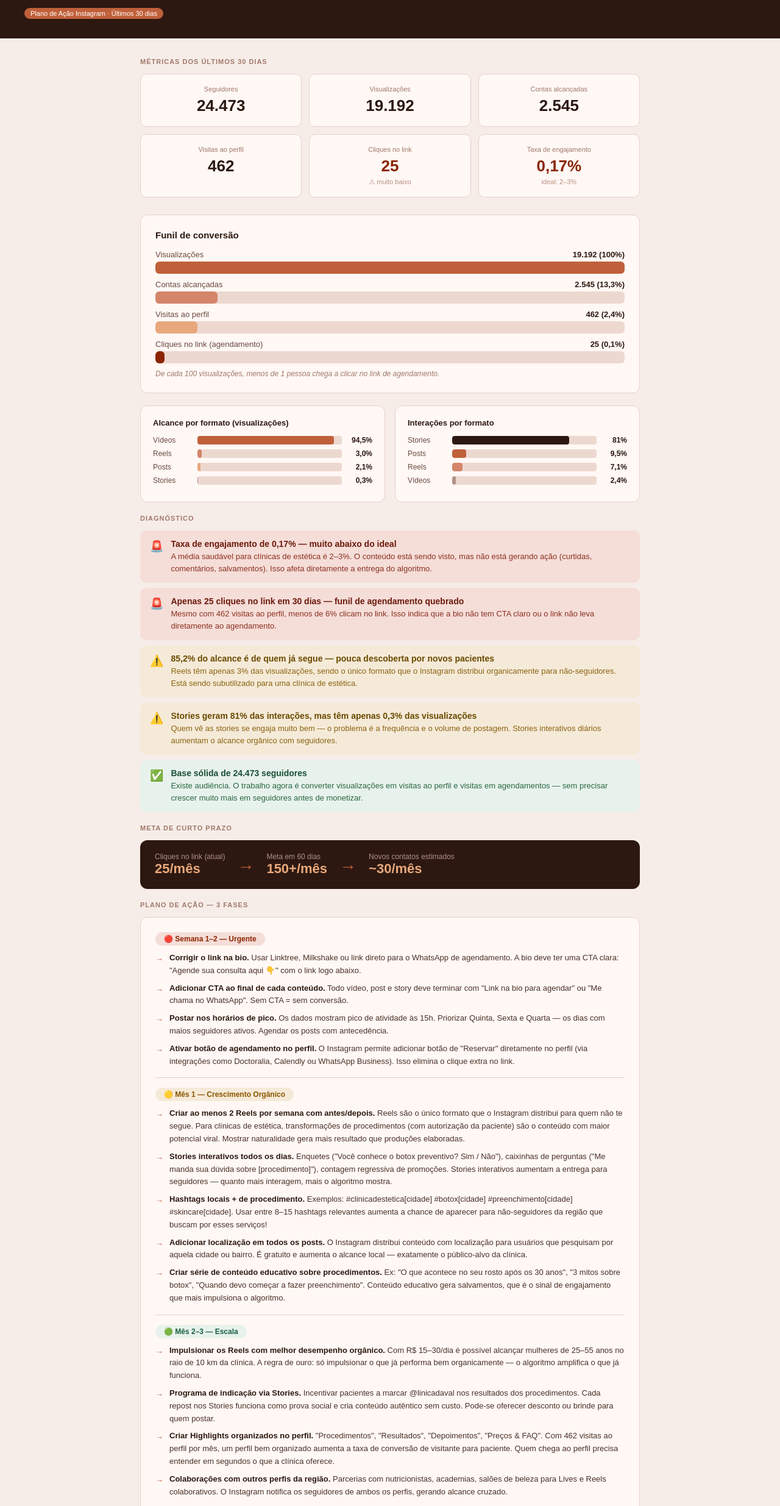
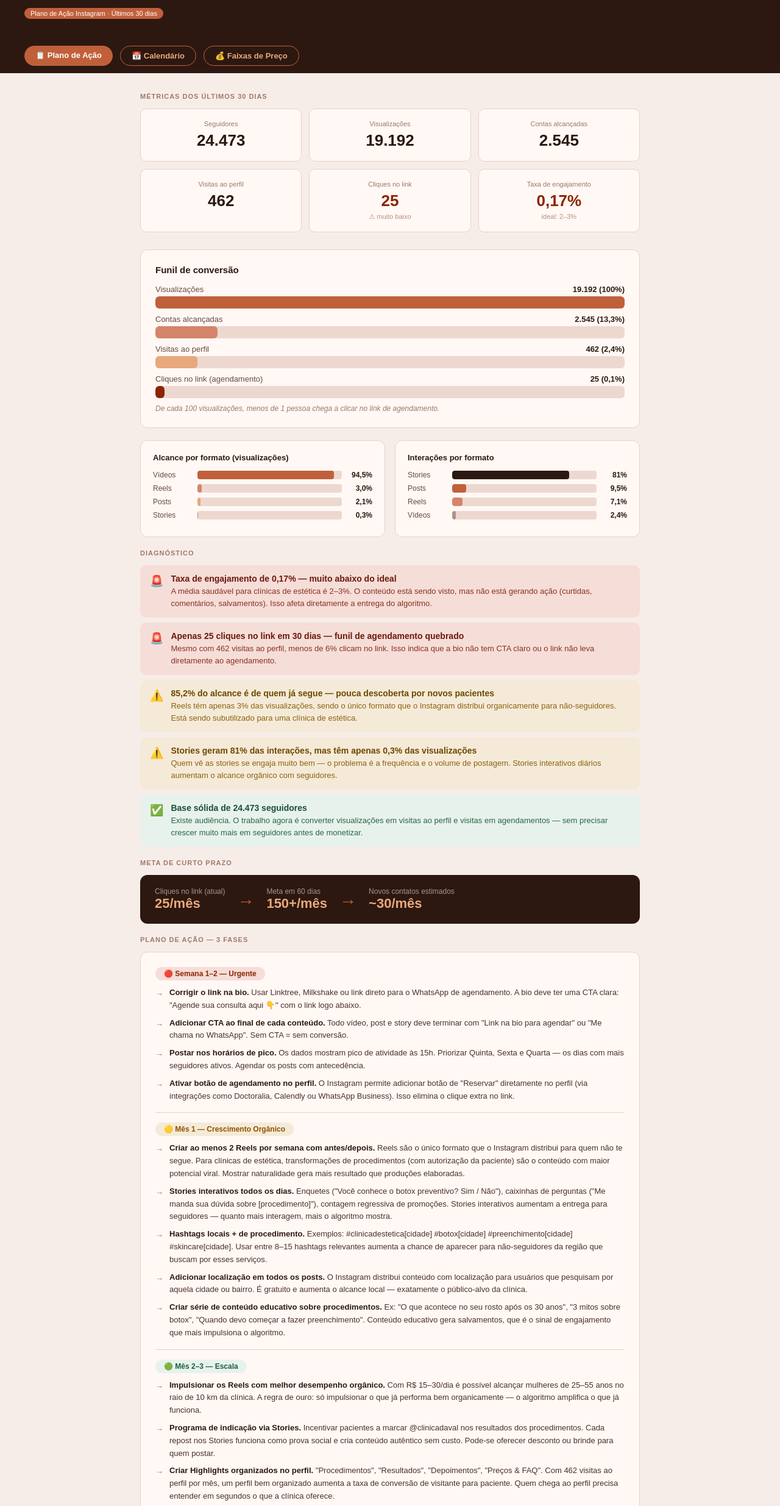
Before and after one commit to eldermartins-max/clinicadaval-instagram, a plain HTML site: page index.html in a window 1280 px wide. Shown: the part 83-2553 px from the top of the page at 61% size. Drawn offline with Linux system fonts and the light colour scheme.

Commit message:
Update index.html

```diff
--- a/index.html
+++ b/index.html
@@ -50,7 +50,7 @@
 
   .diagnosis { margin-bottom: 20px; }
   .diag-item { display: flex; gap: 12px; align-items: flex-start; padding: 14px 16px; border-radius: 10px; margin-bottom: 8px; }
-  .diag-icon { font-size: 18px; flex-shrink: `; margin-top: 1px; }
+  .diag-icon { font-size: 18px; flex-shrink: 0; margin-top: 1px; }
   .diag-item h4 { font-size: 14px; font-weight: 700; margin-bottom: 3px; }
   .diag-item p { font-size: 13px; line-height: 1.5; }
   .diag-danger { background: #F5DDD8; }
@@ -102,6 +102,11 @@
     </div>
   </div>
   <span class="badge">Plano de Ação Instagram · Últimos 30 dias</span>
+</div>
+<div style="background:#2C1810;padding:12px 40px;display:flex;gap:12px;flex-wrap:wrap;">
+<a href="index.html" style="text-decoration:none;padding:8px 18px;border-radius:20px;font-size:13px;font-weight:600;background:#C0603A;color:#fff;">📋 Plano de Ação</a>
+<a href="calendario.html" style="text-decoration:none;padding:8px 18px;border-radius:20px;font-size:13px;font-weight:600;background:transparent;color:#E8A87C;border:1px solid #C0603A;">📅 Calendário</a>
+<a href="faixas-preco.html" style="text-decoration:none;padding:8px 18px;border-radius:20px;font-size:13px;font-weight:600;background:transparent;color:#E8A87C;border:1px solid #C0603A;">💰 Faixas de Preço</a>
 </div>
 
 <div class="container">
@@ -202,7 +207,7 @@
     </div>
     <div class="diag-item diag-warn">
       <div class="diag-icon">⚠️</div>
-      <div><h4>85,2% do alcance é de quem já segue — pouca descoberta por novos pacientes</h4><p>Reels têm apenas 3% das visualizações, sendo o único formato que o Instagram distribui organicamente para não-seguidores. Está sendo subutilizado para uma clínica de estética.</p></div>
+      <div><h4>85,2% do alcance é de quem já segue — pouca descoberta por novos pacientes</h4><p>Reels tém apenas 3% das visualizações, sendo o único formato que o Instagram distribui organicamente para não-seguidores. Está sendo subutilizado para uma clínica de estética.</p></div>
     </div>
     <div class="diag-item diag-warn">
       <div class="diag-icon">⚠️</div>
@@ -232,7 +237,7 @@
     <ul class="action-list">
       <li><div><strong>Corrigir o link na bio.</strong> Usar Linktree, Milkshake ou link direto para o WhatsApp de agendamento. A bio deve ter uma CTA clara: "Agende sua consulta aqui 👇" com o link logo abaixo.</div></li>
       <li><div><strong>Adicionar CTA ao final de cada conteúdo.</strong> Todo vídeo, post e story deve terminar com "Link na bio para agendar" ou "Me chama no WhatsApp". Sem CTA = sem conversão.</div></li>
-      <li><div><strong>Postar nos horários de pico.</strong> Os dados mostram pico de atividade às 15h. Priorizar Quinta, Sexta e Quarta — os dias com maios seguidores ativos. Agendar os posts com antecedência.</div></li>
+      <li><div><strong>Postar nos horários de pico.</strong> Os dados mostram pico de atividade às 15h. Priorizar Quinta, Sexta e Quarta — os dias com mais seguidores ativos. Agendar os posts com antecedência.</div></li>
       <li><div><strong>Ativar botão de agendamento no perfil.</strong> O Instagram permite adicionar botão de "Reservar" diretamente no perfil (via integrações como Doctoralia, Calendly ou WhatsApp Business). Isso elimina o clique extra no link.</div></li>
     </ul>
 
@@ -244,7 +249,7 @@
     <ul class="action-list">
       <li><div><strong>Criar ao menos 2 Reels por semana com antes/depois.</strong> Reels são o único formato que o Instagram distribui para quem não te segue. Para clínicas de estética, transformações de procedimentos (com autorização da paciente) são o conteúdo com maior potencial viral. Mostrar naturalidade gera mais resultado que produções elaboradas.</div></li>
       <li><div><strong>Stories interativos todos os dias.</strong> Enquetes ("Você conhece o botox preventivo? Sim / Não"), caixinhas de perguntas ("Me manda sua dúvida sobre [procedimento]"), contagem regressiva de promoções. Stories interativos aumentam a entrega para seguidores — quanto mais interagem, mais o algoritmo mostra.</div></li>
-      <li><div><strong>Hashtags locais + de procedimento.</strong> Exemplos: #clinicadestetica[cidade] #botox[cidade] #preenchimento[cidade] #skincare[cidade]. Usar entre 8–15 hashtags relevantes aumenta a chance de aparecer para não-seguidores da região que buscam por esses serviços!</div></li>
+      <li><div><strong>Hashtags locais + de procedimento.</strong> Exemplos: #clinicadestetica[cidade] #botox[cidade] #preenchimento[cidade] #skincare[cidade]. Usar entre 8–15 hashtags relevantes aumenta a chance de aparecer para não-seguidores da região que buscam por esses serviços.</div></li>
       <li><div><strong>Adicionar localização em todos os posts.</strong> O Instagram distribui conteúdo com localização para usuários que pesquisam por aquela cidade ou bairro. É gratuito e aumenta o alcance local — exatamente o público-alvo da clínica.</div></li>
       <li><div><strong>Criar série de conteúdo educativo sobre procedimentos.</strong> Ex: "O que acontece no seu rosto após os 30 anos", "3 mitos sobre botox", "Quando devo começar a fazer preenchimento". Conteúdo educativo gera salvamentos, que é o sinal de engajamento que mais impulsiona o algoritmo.</div></li>
     </ul>
@@ -256,7 +261,7 @@
     </div>
     <ul class="action-list">
       <li><div><strong>Impulsionar os Reels com melhor desempenho orgânico.</strong> Com R$ 15–30/dia é possível alcançar mulheres de 25–55 anos no raio de 10 km da clínica. A regra de ouro: só impulsionar o que já performa bem organicamente — o algoritmo amplifica o que já funciona.</div></li>
-      <li><div><strong>Programa de indicação via Stories.</strong> Incentivar pacientes a marcar @linicadaval nos resultados dos procedimentos. Cada repost nos Stories funciona como prova social e cria conteúdo autêntico sem custo. Pode-se oferecer desconto ou brinde para quem postar.</div></li>
+      <li><div><strong>Programa de indicação via Stories.</strong> Incentivar pacientes a marcar @clinicadaval nos resultados dos procedimentos. Cada repost nos Stories funciona como prova social e cria conteúdo autêntico sem custo. Pode-se oferecer desconto ou brinde para quem postar.</div></li>
       <li><div><strong>Criar Highlights organizados no perfil.</strong> "Procedimentos", "Resultados", "Depoimentos", "Preços & FAQ". Com 462 visitas ao perfil por mês, um perfil bem organizado aumenta a taxa de conversão de visitante para paciente. Quem chega ao perfil precisa entender em segundos o que a clínica oferece.</div></li>
       <li><div><strong>Colaborações com outros perfis da região.</strong> Parcerias com nutricionistas, academias, salões de beleza para Lives e Reels colaborativos. O Instagram notifica os seguidores de ambos os perfis, gerando alcance cruzado.</div></li>
     </ul>
```
